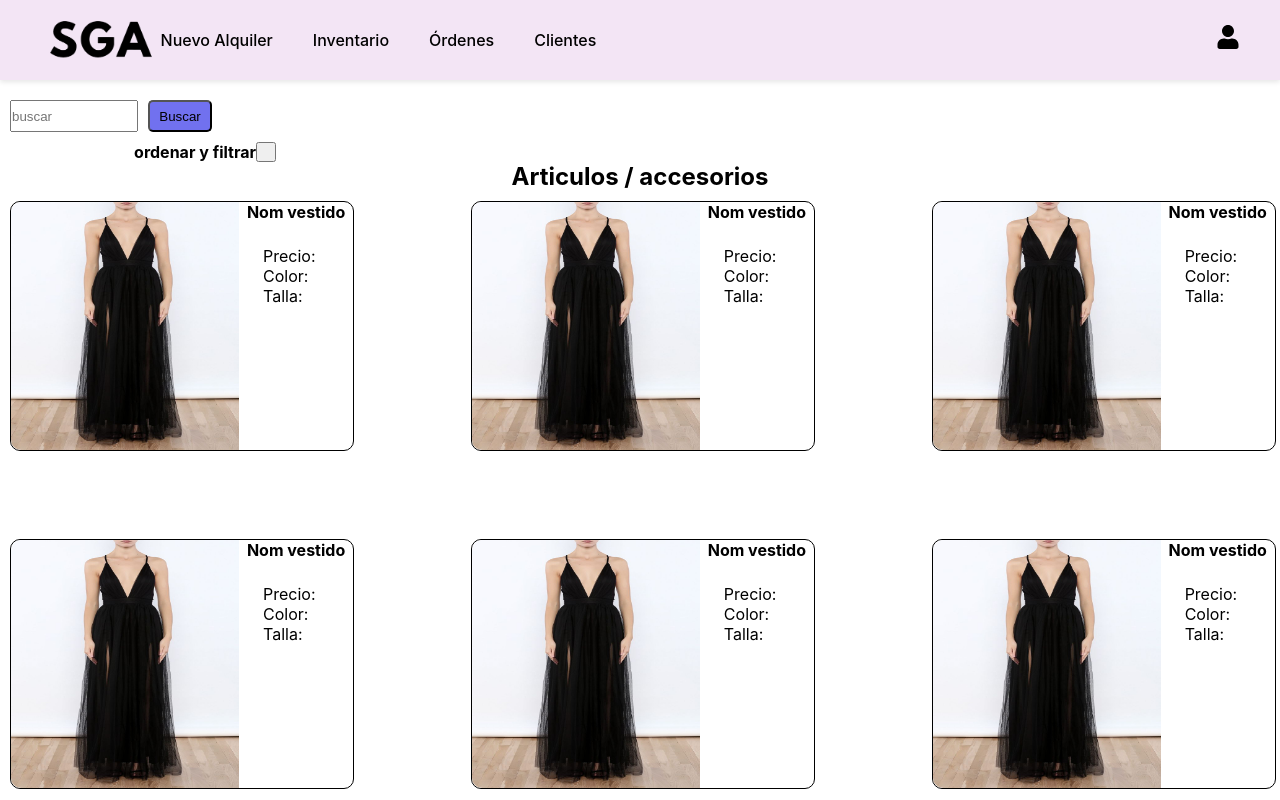
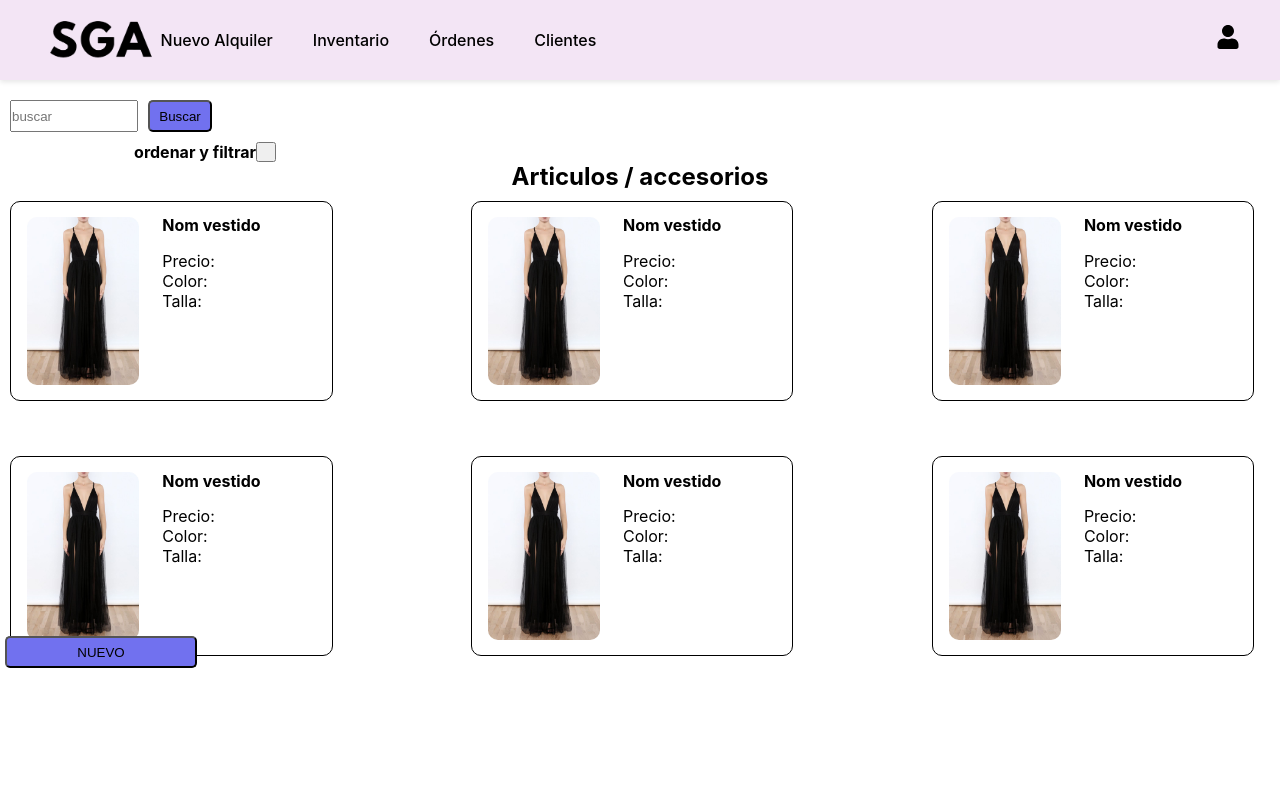
Before and after one commit to leonardo6790/Sistema-de-alquileres, a React (Create React App) app: page /Inventario in a window 1280 px wide. Shown: the top 800 px of the page. Built offline with nearby package versions, Linux system fonts and the light colour scheme.

Commit message:
Cositas 3.0

```diff
--- a/src/components/CardDress/CardDress.css
+++ b/src/components/CardDress/CardDress.css
@@ -1,24 +1,31 @@
 .Box{
     display: flex;
-    max-height: 250px;
-    width: 96%;
+    max-height: 200px;
+    height: 100%;
+    width: 90%;
     border: solid 1px black;
     border-radius: 10px;
     margin: 10px;
 }
 .unlorem{
     flex-direction: column;
-    width: 50%;
+    width: 100%;
 }
 .parrafos{
-    padding: 3vh;
+    padding-left: 12%;
+    padding-top: 3%;
 }
 .xd{
     width: 100%;
-    text-align: center;
+    text-align: left;
+    margin-top: 7%;
+    padding-left: 12%;
+    margin-bottom: 5%;
 }
 .imagen{
-    width: 100%;
-    height: 100%;
-    border-radius: 10px 0px 0px 10px;
+    width: auto;
+    height: 85%;
+    border-radius: 10px;
+    margin: auto;
+    margin-left: 5%;
 }
--- a/src/components/CardDress/CardDress.jsx
+++ b/src/components/CardDress/CardDress.jsx
@@ -8,9 +8,7 @@ const CardDress = () =>{
         <div className="unlorem">
             <h4 className="xd">Nom vestido</h4>
             <div className="parrafos">
-            <p>
-            Precio:
-            </p>
+            <p>Precio:</p>
             <p>Color:</p>
             <p>Talla:</p>
             </div>
--- a/src/components/footer/footer.component.jsx
+++ b/src/components/footer/footer.component.jsx
@@ -7,13 +7,13 @@ const FooterComponent = () => {
   return (
     <footer className="footer">
       <div className="footer-column">
-        <a href="#">Términos y Condiciones</a>
+        <a href="/PreguntasFrec">Términos y Condiciones</a>
         <a href="#">Política de Privacidad</a>
         <div className="footer-icons">
-          <a href="#"><FaFacebook /></a>
-          <a href="#"><FaInstagram /></a>
-          <a href="#"><FaXTwitter /></a>
-          <a href="#"><FaLinkedin /></a>
+          <a href="https://www.facebook.com/"><FaFacebook /></a>
+          <a href="https://www.instagram.com"><FaInstagram /></a>
+          <a href="https://www.x.com"><FaXTwitter /></a>
+          <a href="https://www.linkedin.com/feed/"><FaLinkedin /></a>
         </div>
       </div>
 
@@ -27,7 +27,7 @@ const FooterComponent = () => {
         <h4>Horarios</h4>
         <p>Lunes a Viernes: 8am - 6pm</p>
         <p>Sábados: 9am - 1pm</p>
-        <p>Domingos: Cerrado</p>
+        <p>Domingos y festivos: Cerrado</p>
       </div>
     </footer>
   );
--- a/src/pages/Inventario/Inventario.jsx
+++ b/src/pages/Inventario/Inventario.jsx
@@ -23,9 +23,9 @@ const Inventario = () => {
         <CardDress />
         <CardDress />
         <CardDress />
-        <CardDress />
-        <CardDress />
-        <CardDress />
+
+    </div>
+    <div>
         <button className="botonuevo">NUEVO</button>
     </div>
 
--- a/src/pages/front-page/front_page.page.jsx
+++ b/src/pages/front-page/front_page.page.jsx
@@ -30,7 +30,6 @@ const FrontPage = () => {
         </div>
       <ProductCarousel/>
       <ProductCarousel/>
-      <ProductCarousel/>
 
       <div>
 
--- a/src/pages/front-page/front_page.styles.css
+++ b/src/pages/front-page/front_page.styles.css
@@ -1,15 +1,15 @@
 .title_product_carousel{
     width: 100%;
     text-align: center;
-    margin-top: 30px;
+    margin-top: 60px;
     margin-bottom: 30px;
     font-size: 4vh;
     display: flex;
     justify-content: center;
+    background-color: #eee5ff;
 }
 .title_product_carousel p{
     width: 30%;
     padding-bottom: 2vh;
-    border-bottom: 2px solid rgba(0, 0, 0, 0.1);
-    box-shadow: 0px 2px 0px 0px rgba(0, 0, 0, 0.1);
+    ;
 }
```
Also changed, not shown: src/assets/1.png (added).
